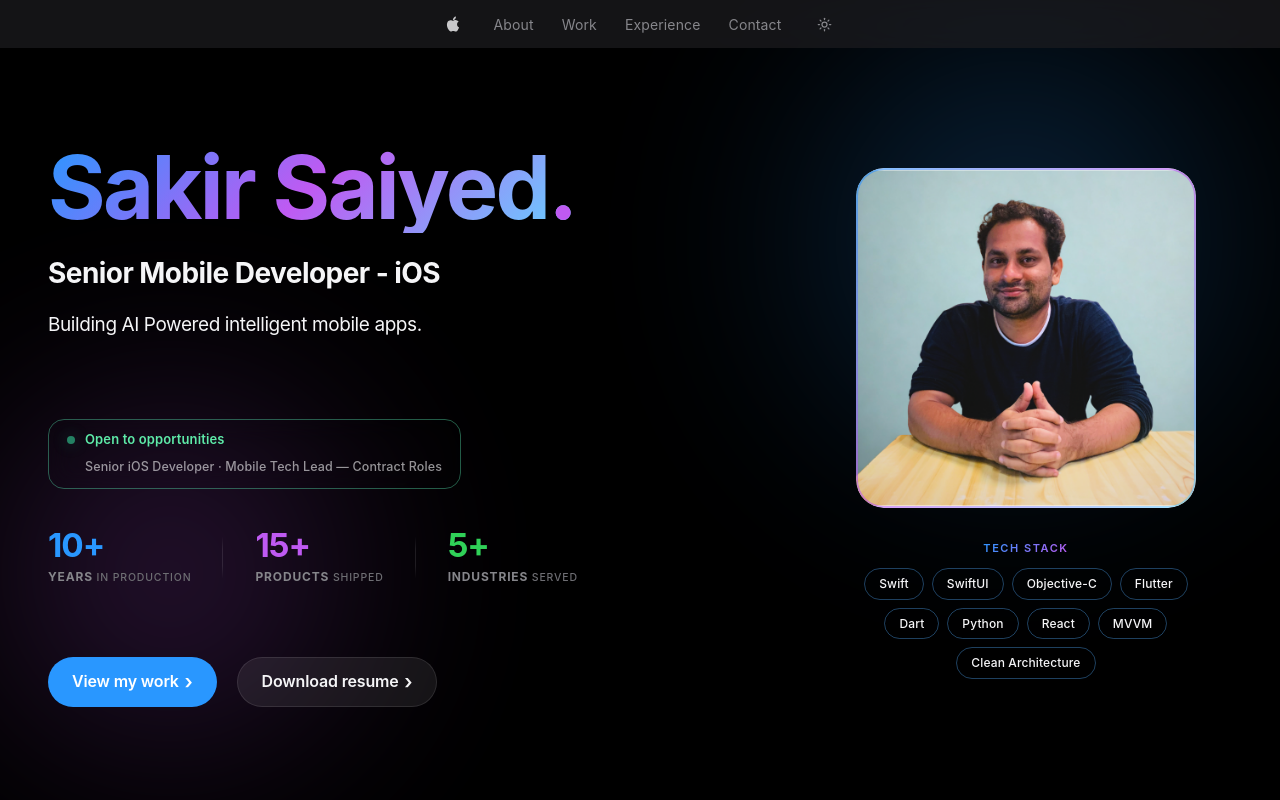
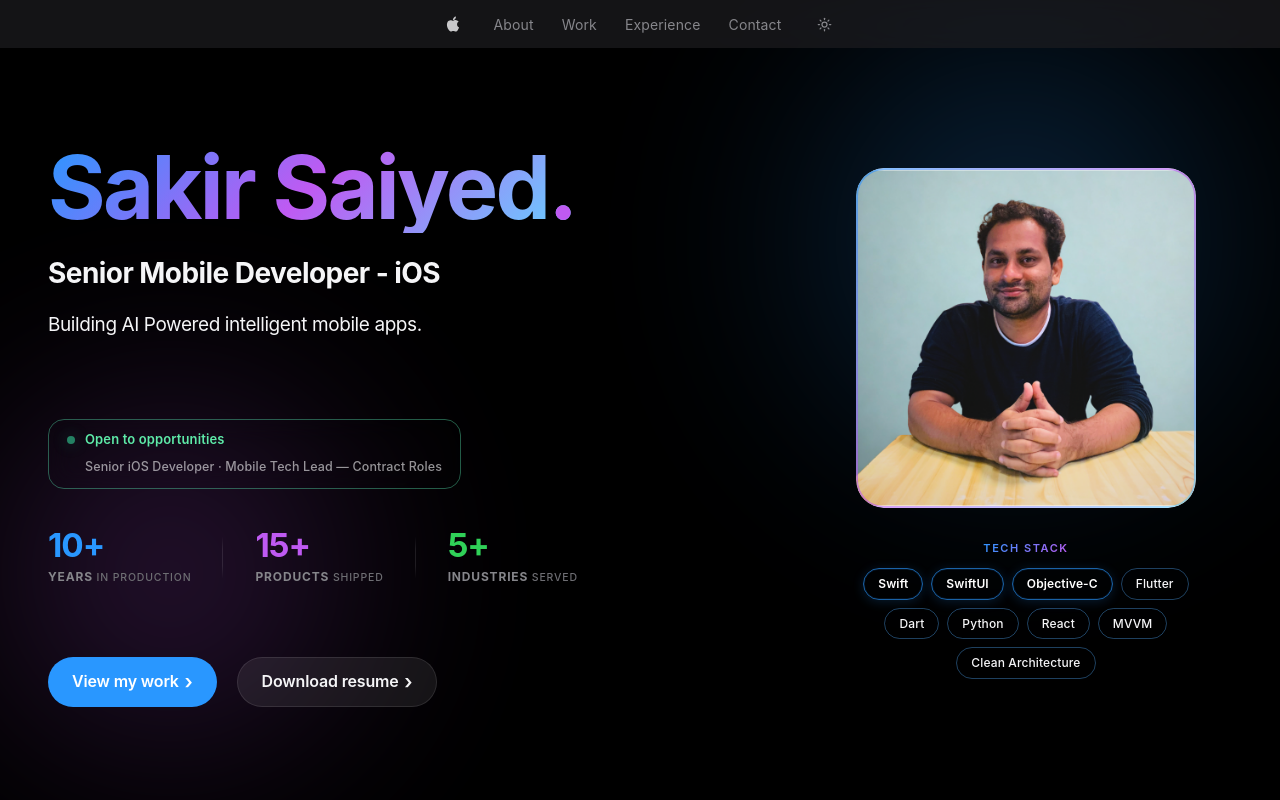
Before and after one commit to shaqir/sakir-portfolio-website, a React (Vite) app: page / in a window 1280 px wide. Shown: the top 800 px of the page. Built offline with nearby package versions, Linux system fonts and the light colour scheme.

Commit message:
feat: highlight primary skills in hero Tech Stack pills with stronger fill

```diff
--- a/src/data/siteData.js
+++ b/src/data/siteData.js
@@ -47,15 +47,15 @@ export const heroStats = [
 ]
 
 export const heroTechSkills = [
-  'Swift',
-  'SwiftUI',
-  'Objective-C',
-  'Flutter',
-  'Dart',
-  'Python',
-  'React',
-  'MVVM',
-  'Clean Architecture',
+  { name: 'Swift', primary: true },
+  { name: 'SwiftUI', primary: true },
+  { name: 'Objective-C', primary: true },
+  { name: 'Flutter' },
+  { name: 'Dart' },
+  { name: 'Python' },
+  { name: 'React' },
+  { name: 'MVVM' },
+  { name: 'Clean Architecture' },
 ]
 
 export const aboutText = [
--- a/src/sections/Hero.css
+++ b/src/sections/Hero.css
@@ -391,6 +391,29 @@
   cursor: default;
 }
 
+.hero__tech-pill--primary {
+  color: #fff;
+  font-weight: 600;
+  border-color: color-mix(in srgb, var(--accent) 65%, transparent);
+  background: linear-gradient(
+    135deg,
+    color-mix(in srgb, var(--gradient-blue) 28%, var(--bg-card)),
+    color-mix(in srgb, var(--gradient-purple) 28%, var(--bg-card))
+  );
+  box-shadow:
+    0 2px 12px color-mix(in srgb, var(--gradient-blue) 18%, transparent),
+    inset 0 0 0 1px color-mix(in srgb, var(--accent) 12%, transparent);
+}
+
+.hero__tech-pill--primary:hover {
+  border-color: color-mix(in srgb, var(--accent) 85%, transparent);
+  background: linear-gradient(
+    135deg,
+    color-mix(in srgb, var(--gradient-blue) 38%, var(--bg-card)),
+    color-mix(in srgb, var(--gradient-purple) 38%, var(--bg-card))
+  );
+}
+
 .hero__tech-pill:hover {
   border-color: color-mix(in srgb, var(--accent) 60%, transparent);
   background: linear-gradient(
--- a/src/sections/Hero.jsx
+++ b/src/sections/Hero.jsx
@@ -80,8 +80,11 @@ export default function Hero() {
             <span className="hero__tech-label">Tech Stack</span>
             <div className="hero__tech-pills">
               {heroTechSkills.map((skill) => (
-                <span className="hero__tech-pill" key={skill}>
-                  {skill}
+                <span
+                  className={`hero__tech-pill ${skill.primary ? 'hero__tech-pill--primary' : ''}`}
+                  key={skill.name}
+                >
+                  {skill.name}
                 </span>
               ))}
             </div>
```
